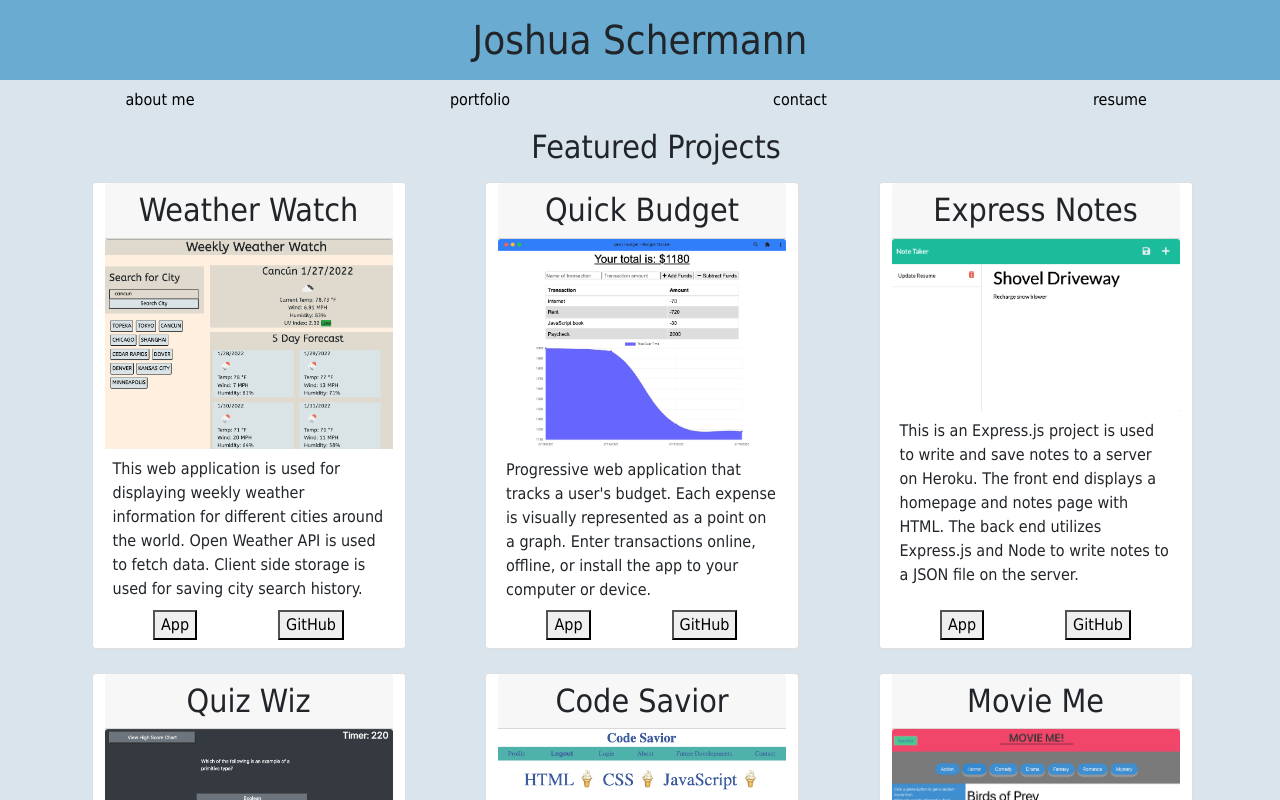
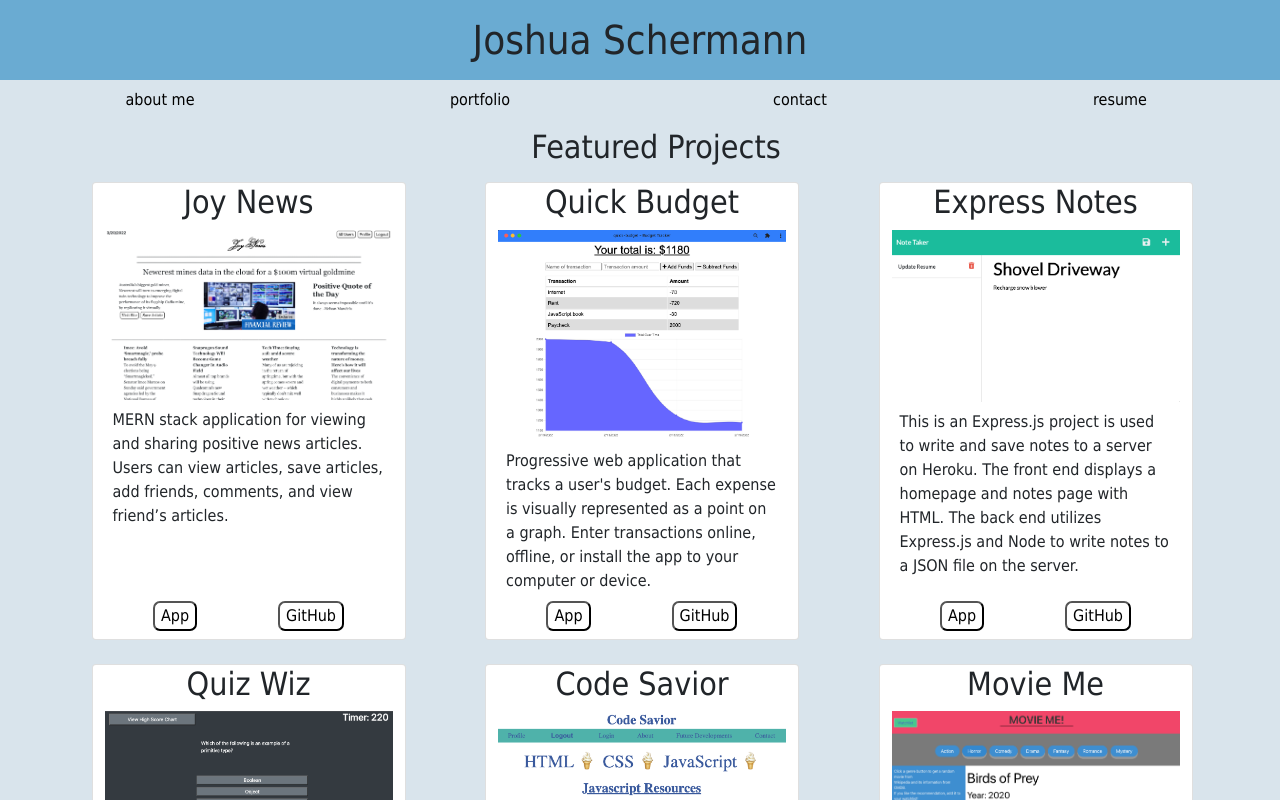
Before and after one commit to josh2100/react-portfolio, a React (Create React App) app: page / in a window 1280 px wide. Both pictures are taken after a click on the element "portfolio". Shown: the top 800 px of the page. Built offline with nearby package versions, Linux system fonts and the light colour scheme.

Commit message:
resume update

```diff
--- a/src/components/Portfolio/index.js
+++ b/src/components/Portfolio/index.js
@@ -4,10 +4,10 @@ import Project from "../Project";
 function Portfolio() {
   const [projects] = useState([
     {
-      title: "Weather Watch",
-      body: "This web application is used for displaying weekly weather information for different cities around the world. Open Weather API is used to fetch data. Client side storage is used for saving city search history.",
-      deployed: "https://josh2100.github.io/weekly-weather-watch/",
-      repo: "https://github.com/josh2100/weekly-weather-watch",
+      title: "Joy News",
+      body: "MERN stack application for viewing and sharing positive news articles. Users can view articles, save articles, add friends, comments, and view friend’s articles.",
+      deployed: "https://joynews.herokuapp.com/",
+      repo: "https://bit.ly/3NgZZVs",
     },
     {
       title: "Quick Budget",
@@ -39,11 +39,19 @@ function Portfolio() {
       deployed: "https://josh2100.github.io/movie-me/",
       repo: "https://github.com/josh2100/movie-me",
     },
+    {
+      title: "Weather Watch",
+      body: "This web application is used for displaying weekly weather information for different cities around the world. Open Weather API is used to fetch data. Client side storage is used for saving city search history.",
+      deployed: "https://josh2100.github.io/weekly-weather-watch/",
+      repo: "https://github.com/josh2100/weekly-weather-watch",
+    },
   ]);
 
   return (
     <section className="row justify-content-evenly">
-      <h2 className="col-12 d-flex justify-content-center m-3">Featured Projects</h2>
+      <h2 className="col-12 d-flex justify-content-center m-3">
+        Featured Projects
+      </h2>
       {projects.map((project, id) => (
         <Project project={project} key={id} />
       ))}
--- a/src/components/Project/index.js
+++ b/src/components/Project/index.js
@@ -7,12 +7,12 @@ function Project({ project }) {
   return (
     //col-11 col-sm-4 col-md-5 col-lg col-xl
     <article className="col-12 col-sm-6 col-md-5 col-lg-4 col-xl-3 mb-4 ms-1 card no-gutters">
-      <h2 className="card-header d-flex justify-content-center">{title}</h2>
+      <h2 className="d-flex justify-content-center">{title}</h2>
       <img
         src={require(`../../assets/${imgSrc}.png`)}
         alt={title}
         key={title}
-        className="card-img-top"
+        className=""
       ></img>
       <p className="m-2">{body}</p>
       <section className="d-flex justify-content-around m-2 mt-auto">
--- a/src/index.css
+++ b/src/index.css
@@ -35,12 +35,13 @@ p {
   text-decoration: none;
   color:black;
 }
-/* cards */
 
-.card {
+button {
   background-color: white;
+  border-radius: 7px !important;
 }
 
 button:hover {
   background-color: var(--sections);
+  border-radius: 7px !important;
 }
```
Also changed, not shown: 1 other file (tests, documents, lock files or other folders).
